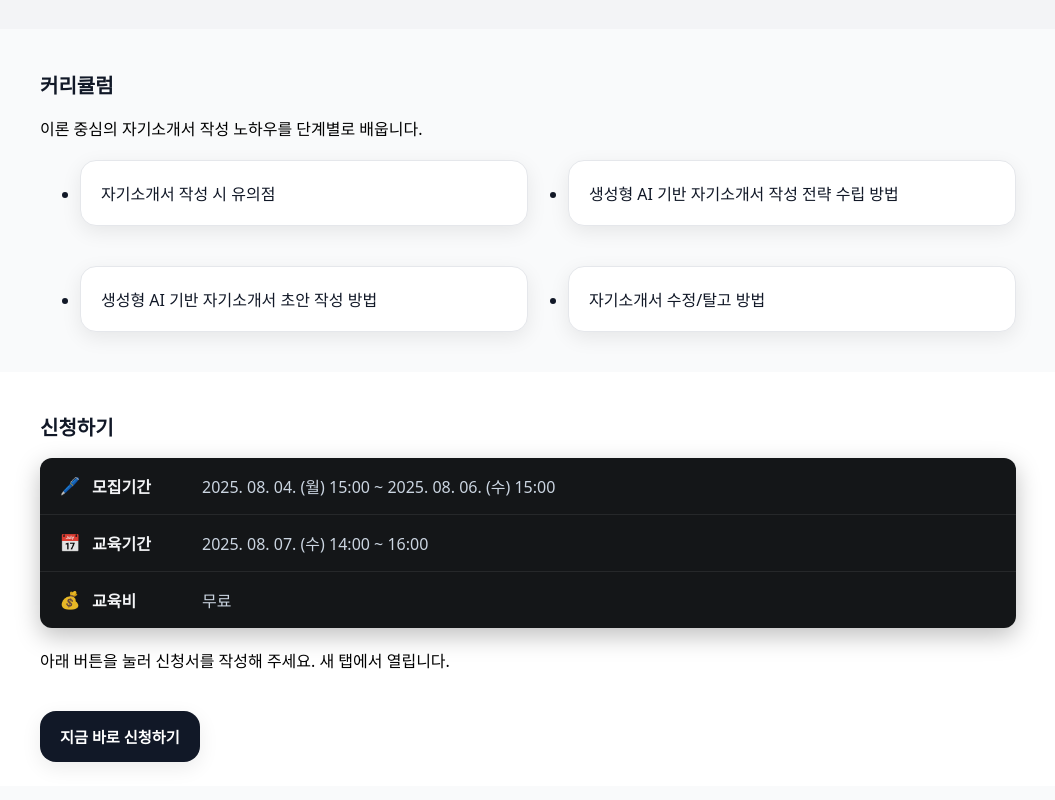
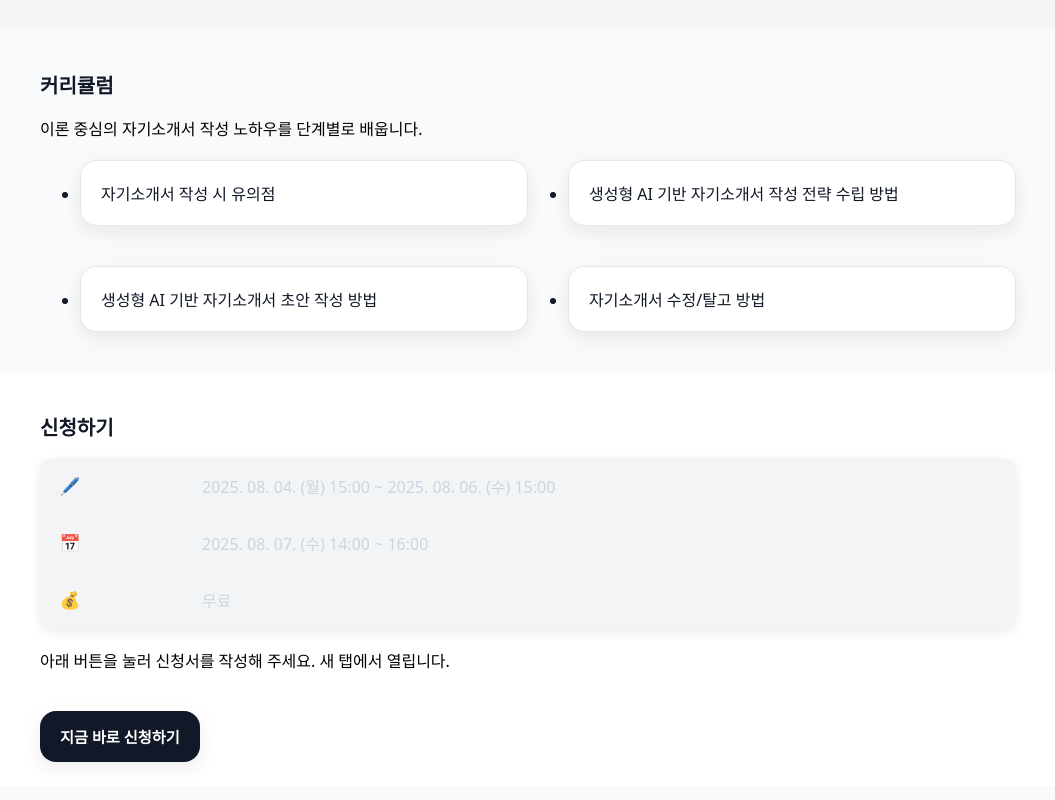
Before and after one commit to sipoon07/harmonium-likelion-v2, a React (Vite) app: page / in a window 1280 px wide. Shown: the part 420-1220 px from the top of the page, without its empty margins (112-1167 px from the left). Built offline with nearby package versions, Linux system fonts and the light colour scheme; the HTML template or start-up script is replaced by a standard one; a web font is replaced by a local one.

Commit message:
Edit infoPanel

```diff
--- a/src/sections/ApplySection.module.css
+++ b/src/sections/ApplySection.module.css
@@ -3,11 +3,11 @@
 .title{ font-size:1.25rem; font-weight:800 }
 
 .infoPanel{
-  background:#141618;
-  color:#e5e7eb;
+  background:#f3f4f6; /* 연한 회색 (Tailwind gray-100) */
+  color:#1f2937; /* 텍스트 진회색 */
   border-radius:12px;
   overflow:hidden;
-  box-shadow:0 8px 24px rgba(0,0,0,.25);
+  box-shadow:0 4px 12px rgba(0,0,0,.08); /* 그림자도 부드럽게 */
   margin-bottom:1.25rem;
 }
 
```
